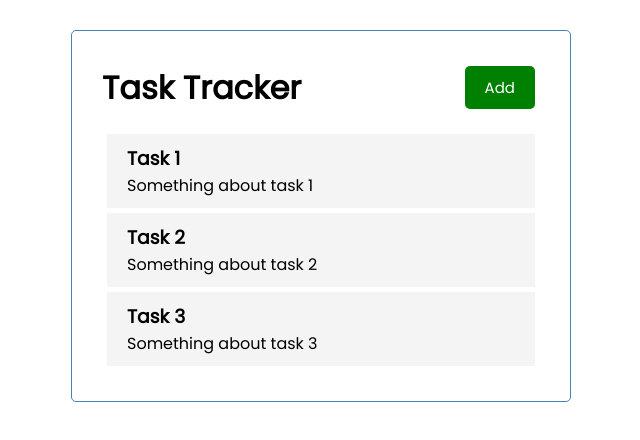
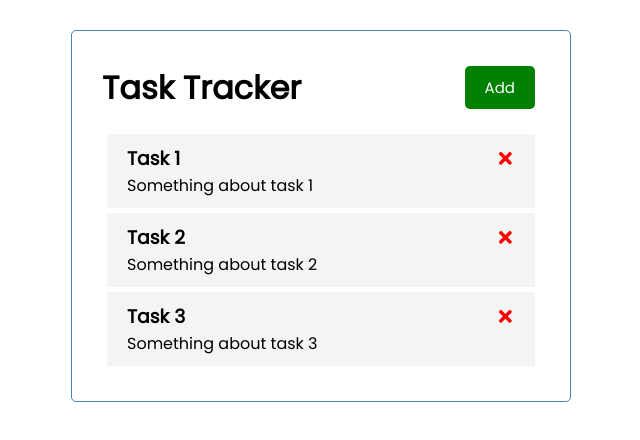
Before and after one commit to hardeylim/react-crash-course, a React (Create React App) app: page / in a window 1280 px wide. Shown: the top 440 px of the page, without its empty margins (319-959 px from the left). Built offline with nearby package versions, Linux system fonts and the light colour scheme.

Commit message:
Adds delete task

```diff
--- a/src/App.js
+++ b/src/App.js
@@ -20,10 +20,18 @@
         }
     ])
 
+    const deleteTask = (id) => {
+        console.log('On Delete', id)
+        setTasks(tasks.filter(
+            (task) =>
+                task.id !== id
+        ))
+    }
+
   return (
     <div className="container">
       <Header title={'Task Tracker'}></Header>
-      <Tasks tasks={tasks}></Tasks>
+      <Tasks tasks={tasks} onDelete={deleteTask}></Tasks>
     </div>
   );
 }
--- a/src/components/Task.js
+++ b/src/components/Task.js
@@ -1,8 +1,13 @@
+import {FaTimes} from "react-icons/fa";
 
-const Task = ({task}) => {
+const Task = ({task, onDelete}) => {
     return <>
         <div className={'task'}>
-            <h3> {task.name} </h3>
+            <h3> {task.name}
+                <FaTimes
+                    onClick={() => onDelete(task.id)}
+                    style={{color: 'red', cursor: 'pointer'}}></FaTimes>
+            </h3>
             <p> {task.text} </p>
         </div>
     </>
--- a/src/components/Tasks.js
+++ b/src/components/Tasks.js
@@ -1,10 +1,10 @@
 import Task from "./Task";
 
-const Tasks = ({tasks}) => {
+const Tasks = ({tasks, onDelete}) => {
     return <>
         {
             tasks.map((task) =>(
-                <Task key={task.id} task={task}> </Task>
+                <Task key={task.id} task={task} onDelete={onDelete}> </Task>
             )
         )}
     </>
```
